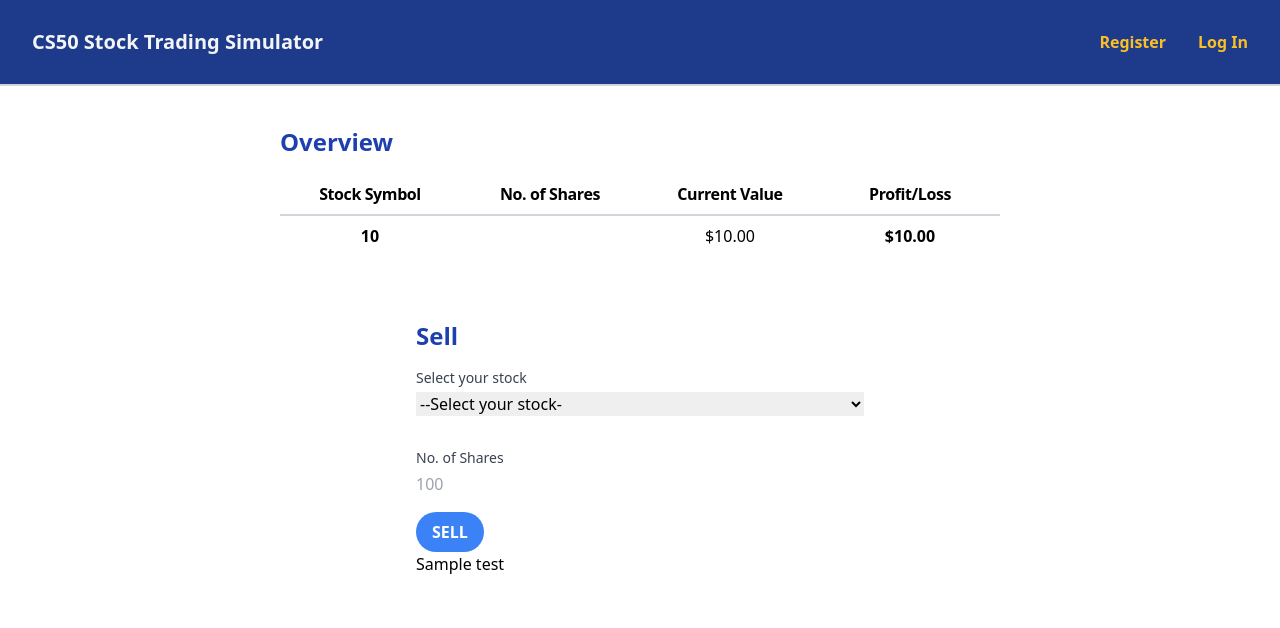
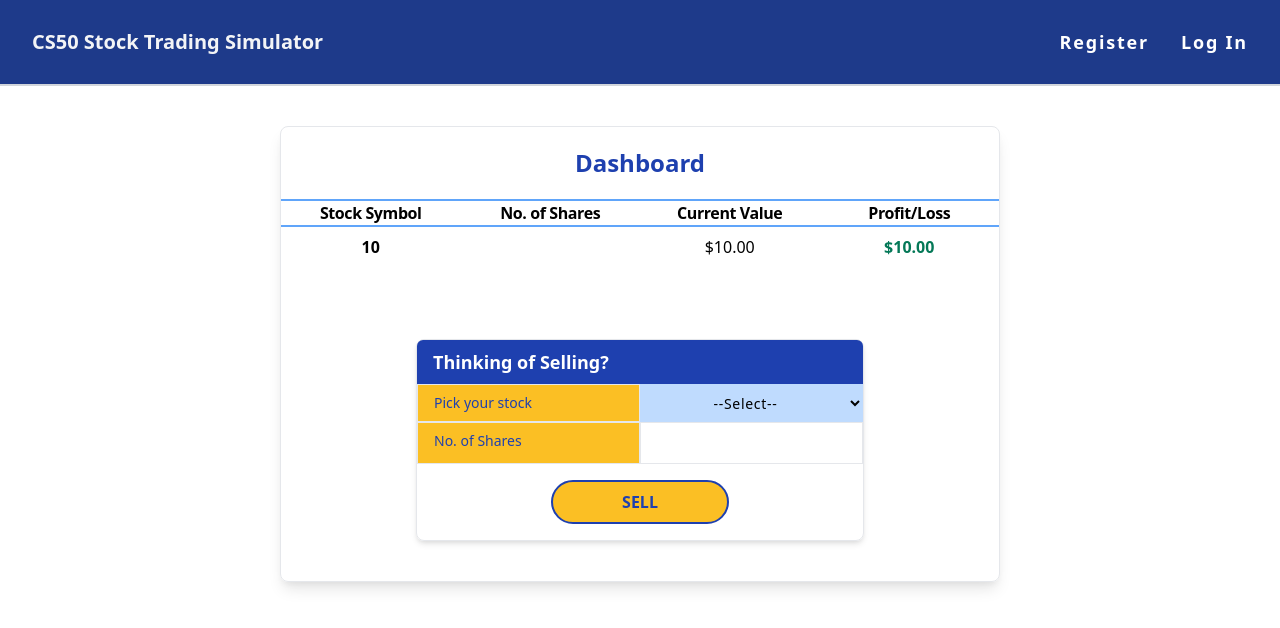
Before and after one commit to hateryx/efinance, a Flask app: template templates/sell.html in a window 1280 px wide. Shown: the top 628 px of the page. Run offline with Flask 3, Linux system fonts and the light colour scheme; the template is opened without the code that fills it: most values are stand-ins (such as "Sample title", 1, 10 or a date in 2020).

Commit message:
Improved the UIs using Tailwind and Jinja conditions

```diff
--- a/templates/layout.html
+++ b/templates/layout.html
@@ -38,42 +38,42 @@
             </svg>
           </button>
         </div>
-        <ul id="show" class="hidden md:flex md:space-x-8 font-semibold">
+        <ul id="show" class="hidden md:flex md:space-x-8 text-white font-semibold text-lg tracking-widest">
           <!--  -->
           {% if session["user_id"] %}
           <li>
-            <a href="/portfolio" class="text-yellow-400 hover:text-yellow-400"
+            <a href="/portfolio" class="hover:text-yellow-400"
               >Portfolio</a
             >
           </li>
           <li>
-            <a href="/quote" class="text-yellow-400 hover:text-yellow-400"
+            <a href="/quote" class="hover:text-yellow-400"
               >Quote &amp; Buy</a
             >
           </li>
           <li>
-            <a href="/sell" class="text-yellow-400 hover:text-yellow-400"
+            <a href="/sell" class="hover:text-yellow-400"
               >Sell</a
             >
           </li>
           <li>
-            <a href="/history" class="text-yellow-400 hover:text-yellow-400"
+            <a href="/history" class="hover:text-yellow-400"
               >History</a
             >
           </li>
           <li>
-            <a href="/logout" class="text-yellow-400 hover:text-yellow-400"
+            <a href="/logout" class="hover:text-yellow-400"
               >Log Out</a
             >
           </li>
           {% else %}
           <li>
-            <a href="/register" class="text-yellow-400 hover:text-yellow-400"
+            <a href="/register" class="hover:text-yellow-400"
               >Register</a
             >
           </li>
           <li>
-            <a href="/login" class="text-yellow-400 hover:text-yellow-400"
+            <a href="/login" class="hover:text-yellow-400"
               >Log In</a
             >
           </li>
--- a/templates/quote.html
+++ b/templates/quote.html
@@ -9,13 +9,13 @@
 <form action="/quote" method="post" class="max-w-lg mx-auto my-10">
     <div class="flex mb-3 mx-4">
       <input autocomplete="off" class="appearance-none rounded-l-md py-2 px-3  border-gray-300 rounded-md text-gray-700 leading-tight focus:outline-none focus:shadow-outline w-4/5" name="symbol" placeholder="Pick a stock symbol." type="text">
-      <button class="bg-blue-500 hover:bg-blue-700 text-white font-bold py-2 px-4 rounded-r-md focus:outline-none focus:shadow-outline" type="submit">
+      <button class="bg-blue-800 hover:bg-blue-500 text-white font-bold py-2 px-4 rounded-r-md focus:outline-none focus:shadow-outline" type="submit">
         Quote
       </button>
     </div>
   </form>
   {% if symbol %}
-  <div class="max-w-lg mx-auto">
+  <div class="max-w-lg mx-auto text-sm md:text-base">
     <div class="grid grid-cols-3 bg-yellow-300 border-t border-l border-r rounded-t-md mx-4">
       <div class="py-2 px-4 font-bold text-gray-700">Symbol</div>
       <div class="py-2 px-4 font-bold text-gray-700">Company</div>
--- a/templates/sell.html
+++ b/templates/sell.html
@@ -2,11 +2,11 @@
 %}
 <!-- x -->
 <div class="flex flex-col md:flex-row m-6 md:m-10 mt-10">
-  <div class="section md:w-1/5 gap-0 h-8"></div>
-  <div class="section md:w-3/5 gap-0 md:gap-4">
-    <h2 class="text-2xl font-bold mb-4 text-blue-800">Overview</h2>
+  <div class="section md:w-1/5 gap-0 h-0 md:h-8"></div>
+  <div class="section md:w-3/5 gap-0 md:gap-4 border shadow-lg rounded-lg">
+    <h2 class="text-xl md:text-2xl font-bold py-2 text-blue-800 text-center pt-4 md:py-5">Dashboard</h2>
     <div
-      class="grid grid-cols-4 border-b-2 border-gray-300 py-2 tracking-tight text-xs md:text-base font-semibold text-center"
+      class="grid grid-cols-4 border-t-2 border-b-2 border-blue-400 tracking-tight text-xs md:text-base font-semibold text-center"
     >
       <h5>Stock Symbol</h5>
       <h5>No. of Shares</h5>
@@ -18,31 +18,45 @@
       <div class="font-semibold">{{ stock.stock }}</div>
       <div class="font-light">{{ stock.no_of_shares }}</div>
       <div class="font-light">{{ stock.market_value|usd }}</div>
-      <div class="font-semibold">{{ stock.profit_loss|usd }}</div>
+      <div class="font-semibold">
+        {% if stock.profit_loss < 0 %}
+          <p class="text-red-700">{{ stock.profit_loss|usd }}</p>
+        {% else %}
+          <p class="text-green-700">{{ stock.profit_loss|usd }}</p>
+        {% endif %}
+      </div>
     </div>
     {% endfor %}
     <div class="section md:w-1/5 gap-0 h-8"></div>
     <div class="md:hidden w-full h-8"></div>
-    <div class="flex-row w-full justify-left">
-      <form action="/sell" method="post" class="mx-auto max-w-md">
-        <div class="my-8">
-          <h2 class="text-2xl font-bold mb-4 text-blue-800">Sell</h2>
-          <label for="symbol" class="block font-medium text-sm text-gray-700"
-            >Select your stock</label
+    <div class="flex-row w-full justify-left mt-4 md:mt-10">
+      <form action="/sell" method="post" class="mx-auto max-w-md border shadow-md rounded-lg mb-10">
+        <h2
+          class="text-sm md:text-lg font-semibold text-white bg-blue-800 px-4 py-2 rounded-t-md"
+        >
+          Thinking of Selling?
+        </h2>
+        <div class="flex">
+          <label
+            for="symbol"
+            class="font-medium text-sm bg-yellow-400 text-blue-800 border px-4 py-2 w-1/2"
+            >Pick your stock</label
           >
           <select
             id="symbol"
             name="symbol"
-            class="form-select mt-1 block w-full"
+            class="form-select text-sm bg-blue-200 px-4 py-2 w-1/2 text-center tracking-wider"
           >
-            <option value="">--Select your stock-</option>
+            <option value="">--Select--</option>
             {% for each in stock_owned %}
             <option value={{ each }}>{{ each }}</option>
             {% endfor %}
           </select>
         </div>
-        <div class="mb-4">
-          <label for="shares" class="block font-medium text-sm text-gray-700"
+        <div class="flex">
+          <label
+            for="shares"
+            class="font-medium text-sm bg-yellow-400 text-blue-800 border px-4 py-2 w-1/2"
             >No. of Shares</label
           >
           <input
@@ -50,17 +64,17 @@
             id="shares"
             name="shares"
             type="number"
-            placeholder="100"
-            class="form-input mt-1 block w-full"
+            class="form-input border px-4 py-2 w-1/2 text-center tracking-wider"
           />
         </div>
-        <button
-          type="submit"
-          class="bg-blue-500 text-white font-semibold py-2 px-4 rounded-full"
-        >
-          SELL
-        </button>
-        <div>{{ test }}</div>
+        <div class="flex justify-center">
+          <button
+            type="submit"
+            class="bg-yellow-400 text-blue-800 border-2 border-blue-800 font-semibold py-2 px-4 rounded-full w-3/5 md:w-2/5 my-4"
+          >
+            SELL
+          </button>
+        </div>
       </form>
     </div>
   </div>
```
Also changed, not shown: templates/portfolio.html (+7 -1 lines), instance/finance.db.
